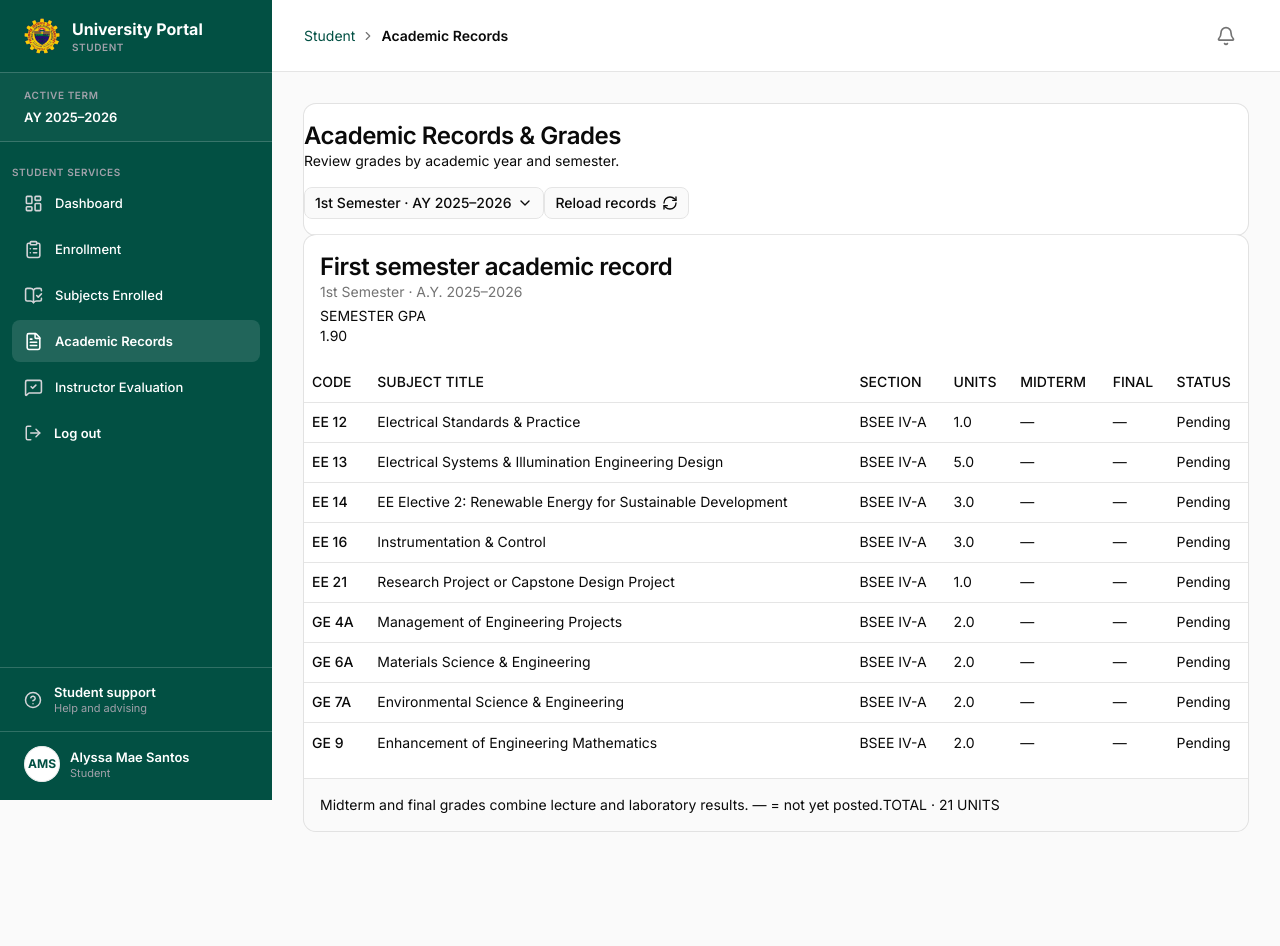
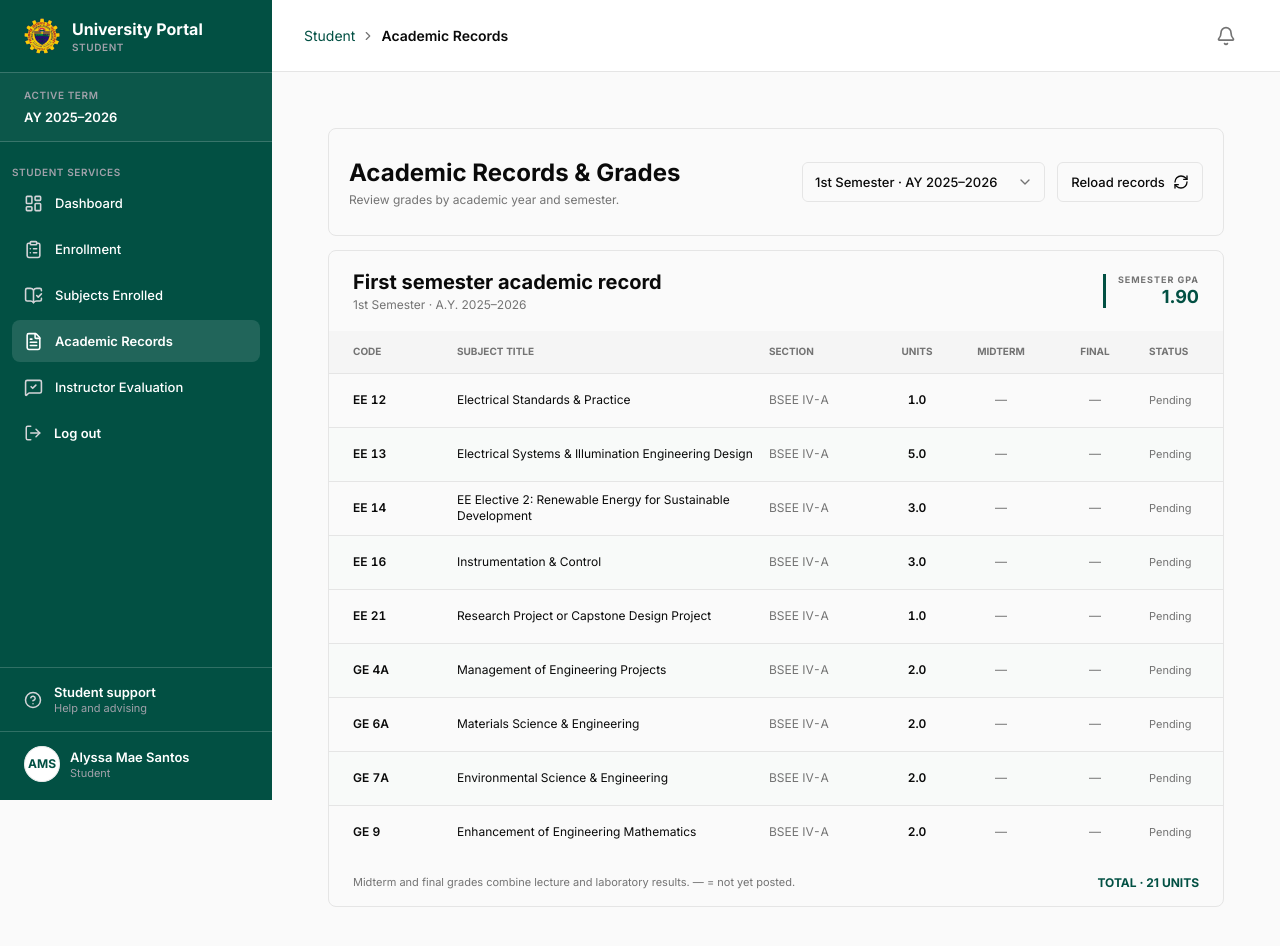
Before and after one commit to BNj10/pit, a Next.js app: page /student/academic-records in a window 1280 px wide. Shown: the top 946 px of the page. Before the commit the page ends 863 px from the top, so only its background shows below. Built offline with nearby package versions, Linux system fonts and the light colour scheme.

Commit message:
feat(student): add scoped styles for academic records ui

```diff
--- a/app/globals.css
+++ b/app/globals.css
@@ -655,3 +655,440 @@
     scroll-behavior: auto;
   }
 }
+
+/* Shared portal layout: keep the header outside the viewport's scroll region. */
+.portal-shell {
+  height: 100dvh;
+  overflow: hidden;
+}
+
+.portal-scroll-region {
+  min-height: 0;
+  overflow-y: auto;
+  scrollbar-gutter: stable;
+}
+
+.portal-scroll-region:focus-visible {
+  outline-offset: calc(-1 * var(--focus-width));
+}
+
+.portal-page-content {
+  min-height: 100%;
+}
+
+/* Academic Records: namespaced, unlayered rules preserve the design over UI utilities. */
+.portal-page-content:has(> .academic-records-content) {
+  height: 100%;
+  padding: 0;
+}
+
+.academic-records-content,
+.academic-records-record {
+  color: var(--foreground);
+  font-family: var(--font-ui);
+  font-size: var(--text-xs);
+  font-weight: var(--weight-regular);
+  line-height: 1.3;
+}
+
+.academic-records-content {
+  display: flex;
+  min-width: 0;
+  min-height: 100%;
+  flex-direction: column;
+  gap: 14px;
+  margin: 0;
+  padding: 24px;
+  background: var(--background);
+}
+
+.academic-records-controls,
+.academic-records-record {
+  gap: 0;
+  border: 1px solid var(--border);
+  border-radius: var(--radius-card);
+  padding: 0;
+  background: var(--background);
+  box-shadow: none;
+}
+
+.academic-records-controls {
+  display: flex;
+  min-height: 108px;
+  flex-direction: row;
+  align-items: center;
+  justify-content: space-between;
+  gap: 24px;
+  padding: 20px;
+}
+
+.academic-records-introduction {
+  display: flex;
+  min-width: 0;
+  flex-direction: column;
+  gap: 5px;
+}
+
+.academic-records-page-title {
+  margin: 0;
+  color: var(--foreground);
+  font-size: var(--text-2xl);
+  font-weight: var(--weight-bold);
+  line-height: 29px;
+  letter-spacing: normal;
+}
+
+.academic-records-subtitle,
+.academic-records-semester-dates {
+  margin: 0;
+  color: var(--muted-foreground);
+  font-size: var(--text-xs);
+  font-weight: var(--weight-regular);
+  line-height: 15px;
+}
+
+.academic-records-actions {
+  display: flex;
+  flex-shrink: 0;
+  align-items: center;
+  gap: 12px;
+}
+
+.academic-records-semester-select,
+.academic-records-reload-button {
+  height: 40px;
+  border: 1px solid var(--border);
+  border-radius: var(--radius-control);
+  background: var(--background);
+  color: var(--foreground);
+  font-family: var(--font-ui);
+  font-size: 13px;
+  font-weight: var(--weight-medium);
+  line-height: 16px;
+  box-shadow: none;
+}
+
+.academic-records-semester-select {
+  display: flex;
+  width: 243px;
+  align-items: center;
+  justify-content: space-between;
+  gap: 20px;
+  padding: 0 12px;
+}
+
+.academic-records-semester-select svg {
+  width: 16px;
+  height: 16px;
+  color: var(--muted-foreground);
+}
+
+.academic-records-reload-button {
+  width: 146px;
+  gap: 8px;
+  padding: 0 14px;
+}
+
+.academic-records-reload-button:hover:not(:disabled),
+.academic-records-semester-select:hover:not(:disabled) {
+  background: var(--muted);
+  color: var(--foreground);
+}
+
+.academic-records-semester-select:focus-visible,
+.academic-records-reload-button:focus-visible,
+.academic-records-table-scroll:focus-visible {
+  outline: 2px solid var(--primary);
+  outline-offset: 3px;
+  box-shadow: none;
+}
+
+.academic-records-semester-menu {
+  scrollbar-gutter: stable;
+  --popover: var(--background);
+  --popover-foreground: var(--foreground);
+  display: flex;
+  width: 300px;
+  min-width: 0;
+  max-width: calc(100vw - 32px);
+  flex-direction: column;
+  gap: 4px;
+  border: 1px solid var(--border);
+  border-radius: var(--radius-card);
+  padding: 8px;
+  background: var(--background);
+  color: var(--foreground);
+  font-family: var(--font-ui);
+  box-shadow: var(--shadow-dropdown);
+}
+
+.academic-records-semester-menu-heading {
+  display: flex;
+  flex-direction: column;
+  gap: 4px;
+  padding: 8px 8px 12px;
+  color: var(--foreground);
+  font-size: var(--text-sm);
+  font-weight: var(--weight-semibold);
+  line-height: 17px;
+}
+
+.academic-records-semester-menu-heading p:last-child {
+  color: var(--muted-foreground);
+  font-size: 11px;
+  font-weight: var(--weight-regular);
+  line-height: 13px;
+}
+
+.academic-records-semester-options,
+.academic-records-semester-year {
+  display: flex;
+  flex-direction: column;
+  gap: 4px;
+}
+
+.academic-records-semester-year {
+  gap: 2px;
+}
+
+.academic-records-semester-divider {
+  height: 1px;
+  flex-shrink: 0;
+  margin: 0;
+  background: var(--border);
+}
+
+.academic-records-semester-option {
+  min-height: 40px;
+  gap: 10px;
+  border-radius: 5px;
+  padding: 0 36px 0 10px;
+  color: var(--foreground);
+  font-size: 13px;
+  font-weight: var(--weight-medium);
+  line-height: 16px;
+}
+
+.academic-records-semester-option > span {
+  right: 10px;
+}
+
+.academic-records-semester-option[data-highlighted],
+.academic-records-semester-option[data-state="checked"] {
+  background: var(--accent);
+  color: var(--primary);
+}
+
+.academic-records-empty-record {
+  gap: 8px;
+  border: 1px solid var(--border);
+  border-radius: var(--radius-card);
+  padding: 24px;
+  background: var(--background);
+  color: var(--muted-foreground);
+  font-size: var(--text-xs);
+  box-shadow: none;
+}
+
+.academic-records-empty-record h3 {
+  color: var(--foreground);
+  font-size: var(--text-xl);
+  font-weight: var(--weight-bold);
+}
+
+.academic-records-semester-header {
+  display: flex;
+  min-height: 80px;
+  flex-wrap: wrap;
+  align-items: center;
+  justify-content: space-between;
+  gap: 16px;
+  border-radius: 8px 8px 0 0;
+  padding: 16px 24px;
+}
+
+.academic-records-semester-copy {
+  display: flex;
+  min-width: 0;
+  flex-direction: column;
+  gap: 3px;
+}
+
+.academic-records-semester-title {
+  margin: 0;
+  color: var(--foreground);
+  font-size: var(--text-xl);
+  font-weight: var(--weight-bold);
+  line-height: 24px;
+  letter-spacing: normal;
+}
+
+.academic-records-gpa {
+  display: flex;
+  flex-shrink: 0;
+  flex-direction: column;
+  gap: 1px;
+  margin: 0;
+  border-left: 3px solid var(--primary);
+  padding-left: 12px;
+  text-align: right;
+}
+
+.academic-records-gpa dt {
+  color: var(--muted-foreground);
+  font-size: 9px;
+  font-weight: var(--weight-bold);
+  line-height: 11px;
+  letter-spacing: 1px;
+}
+
+.academic-records-gpa dd {
+  margin: 0;
+  color: var(--primary);
+  font-size: var(--text-lg);
+  font-weight: var(--weight-bold);
+  line-height: 22px;
+}
+
+.academic-records-table-scroll:focus-visible {
+  outline-offset: -2px;
+}
+
+.academic-records-table {
+  width: 100%;
+  min-width: 960px;
+  border-collapse: collapse;
+  table-layout: fixed;
+  color: var(--foreground);
+  font-size: var(--text-xs);
+  line-height: 1.3;
+  font-variant-numeric: tabular-nums;
+}
+
+.academic-records-code-column { width: 121px; }
+.academic-records-section-column { width: 118px; }
+.academic-records-units-column { width: 74px; }
+.academic-records-grade-column { width: 94px; }
+.academic-records-status-column { width: 147px; }
+
+.academic-records-table th,
+.academic-records-table td {
+  height: auto;
+  padding: 0 7px;
+  color: var(--foreground);
+  font-weight: var(--weight-regular);
+  text-align: left;
+  vertical-align: middle;
+}
+
+.academic-records-table th:first-child,
+.academic-records-table td:first-child {
+  padding-left: 24px;
+}
+
+.academic-records-table th:last-child,
+.academic-records-table td:last-child {
+  padding-right: 24px;
+}
+
+.academic-records-table thead {
+  background: var(--muted);
+}
+
+.academic-records-table tr {
+  border: 0;
+  background: transparent;
+}
+
+.academic-records-table thead tr {
+  height: 42px;
+}
+
+.academic-records-table thead th {
+  color: var(--muted-foreground);
+  font-size: 10px;
+  font-weight: var(--weight-bold);
+}
+
+.academic-records-table tbody tr {
+  height: 54px;
+  border-top: 1px solid var(--border);
+}
+
+.academic-records-table tbody tr:nth-child(even) {
+  background: var(--surface-hover);
+}
+
+.academic-records-table tbody th,
+.academic-records-table .academic-records-units {
+  font-weight: var(--weight-semibold);
+}
+
+.academic-records-table .academic-records-subject-title {
+  white-space: normal;
+}
+
+.academic-records-table .academic-records-numeric {
+  text-align: center;
+}
+
+.academic-records-table .academic-records-muted,
+.academic-records-table .academic-records-status {
+  color: var(--muted-foreground);
+}
+
+.academic-records-table .academic-records-status {
+  font-size: 11px;
+}
+
+.academic-records-record-footer {
+  display: flex;
+  flex-wrap: wrap;
+  align-items: center;
+  justify-content: space-between;
+  gap: 8px 24px;
+  border: 0;
+  border-radius: 0 0 8px 8px;
+  padding: 16px 24px;
+  background: transparent;
+}
+
+.academic-records-grading-note {
+  margin: 0;
+  color: var(--muted-foreground);
+  font-size: 11px;
+  line-height: 13px;
+}
+
+.academic-records-total-units {
+  flex-shrink: 0;
+  margin: 0;
+  color: var(--primary);
+  font-size: var(--text-xs);
+  font-weight: var(--weight-bold);
+  line-height: 15px;
+}
+
+@media (max-width: 1100px) {
+  .academic-records-controls {
+    flex-wrap: wrap;
+    gap: 16px;
+  }
+}
+
+@media (max-width: 767px) {
+  .academic-records-content {
+    padding: 16px;
+  }
+}
+
+@media (max-width: 480px) {
+  .academic-records-actions {
+    width: 100%;
+    flex-wrap: wrap;
+  }
+
+  .academic-records-semester-select {
+    width: 100%;
+  }
+}
```
